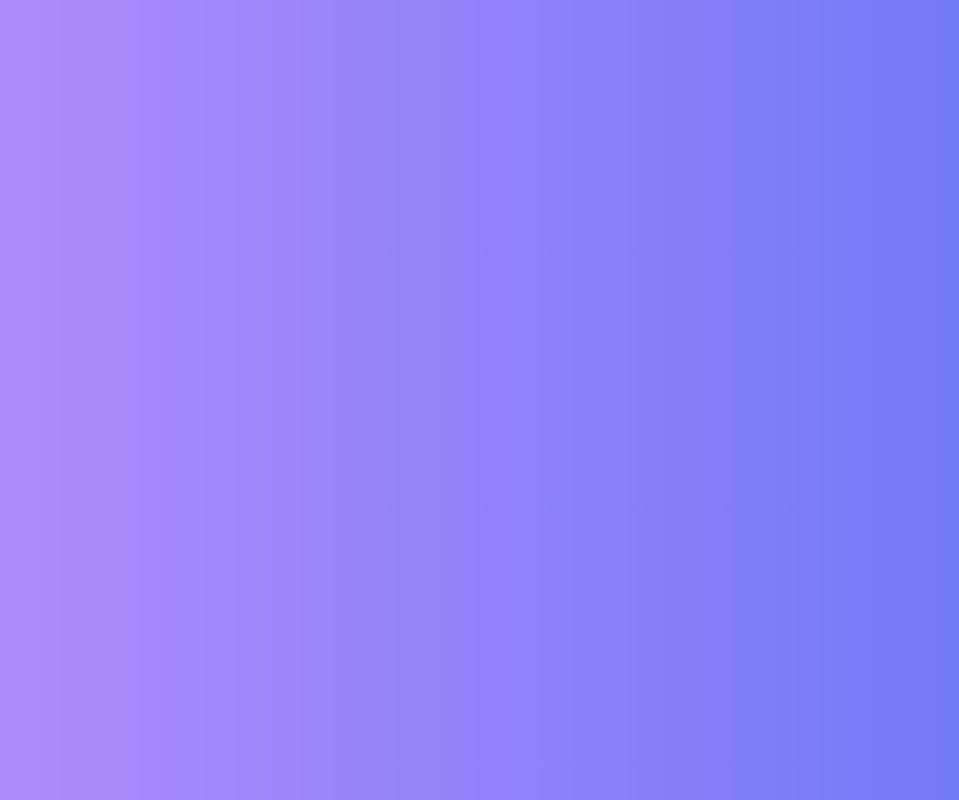
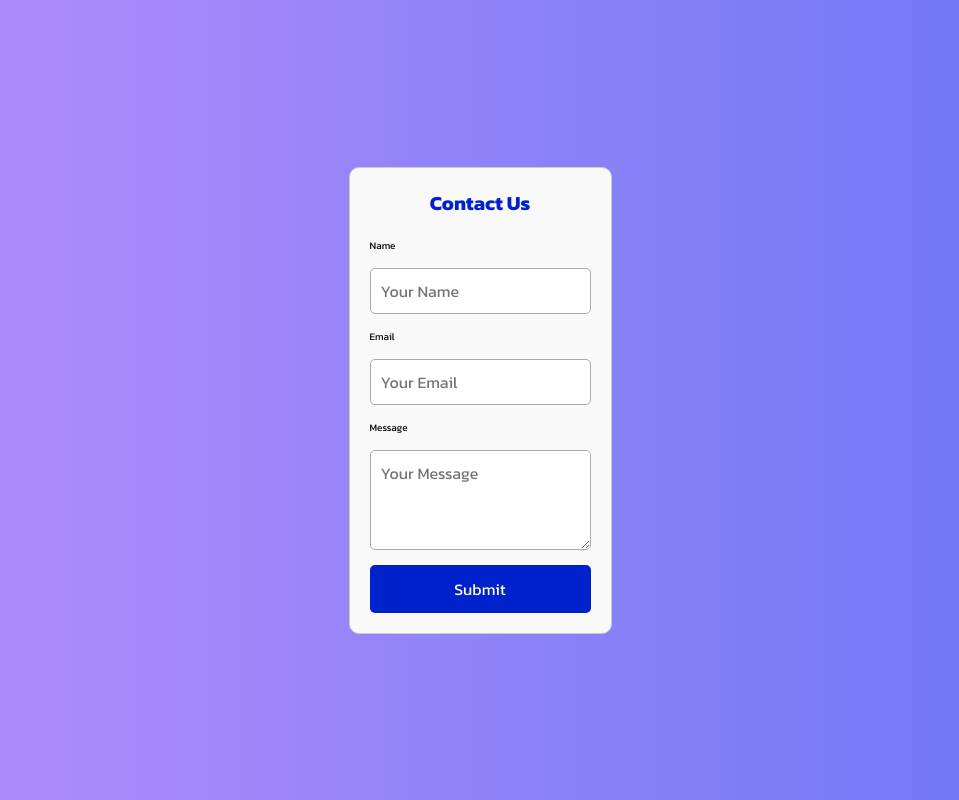
Before and after one commit to truthspear/News-Blog, a React (Vite) app: page /contact in a window 1280 px wide. Before the commit this address had no page. Shown: the whole page, without its empty margins (160-1119 px from the left). Built offline with nearby package versions, Linux system fonts and the light colour scheme.

Commit message:
contact us page

```diff
--- a/src/App.jsx
+++ b/src/App.jsx
@@ -3,6 +3,7 @@ import { BrowserRouter as Router, Routes, Route } from 'react-router-dom';
 import News from './components/News';
 import Login from './components/login';
 import Register from './components/register';
+import ContactUs from './components/ContactUs';  // <-- Import ContactUs component
 
 const App = () => {
   return (
@@ -12,6 +13,7 @@ const App = () => {
           <Route path="/" element={<News />} />
           <Route path="/login" element={<Login />} />
           <Route path="/register" element={<Register />} />
+          <Route path="/contact" element={<ContactUs />} />   {/* <-- Add ContactUs route */}
         </Routes>
       </div>
     </Router>
--- /dev/null
+++ b/src/components/ContactUs.css
@@ -0,0 +1,49 @@
+.contact-container {
+max-width: 500px;
+margin: 50px auto;
+padding: 20px;
+font-family: Arial, sans-serif;
+border: 1px solid #ccc;
+border-radius: 10px;
+background-color: #f9f9f9;
+}
+
+.contact-title {
+text-align: center;
+margin-bottom: 20px;
+color: #0022cc;
+}
+
+.contact-form {
+display: flex;
+flex-direction: column;
+gap: 15px;
+}
+
+.contact-input,
+.contact-textarea {
+padding: 10px;
+font-size: 16px;
+border-radius: 5px;
+border: 1px solid #aaa;
+}
+
+.contact-textarea {
+min-height: 100px;
+resize: vertical;
+}
+
+.contact-button {
+padding: 12px;
+color: white;
+background-color: #0022cc;
+border: none;
+border-radius: 5px;
+font-size: 16px;
+cursor: pointer;
+}
+
+.contact-button:disabled {
+background-color: #ccc;
+cursor: not-allowed;
+}
--- a/src/components/ContactUs.jsx
+++ b/src/components/ContactUs.jsx
@@ -1,71 +1,93 @@
-import React, { useState, useEffect } from "react";
+import React, { useState } from "react";
+import { db } from "./firebaseContact";
+import { collection, addDoc } from "firebase/firestore";
+import "./ContactUs.css";
 
-import { db } from "../firebase";
+const ContactUs = () => {
+  const [formData, setFormData] = useState({
+    name: "",
+    email: "",
+    message: ""
+  });
 
-const Contact = () => {
-  const [name, setName] = useState("");
-  const [email, setEmail] = useState("");
-  const [message, setMessage] = useState("");
+  const [isSubmitting, setIsSubmitting] = useState(false);
 
-  const [loader, setLoader] = useState(false);
+  const handleChange = (e) => {
+    setFormData(prev => ({
+      ...prev,
+      [e.target.name]: e.target.value
+    }));
+  };
 
-  const handleSubmit = (e) => {
+  const handleSubmit = async (e) => {
     e.preventDefault();
-    setLoader(true);
+    setIsSubmitting(true);
 
-    db.collection("contacts")
-      .add({
-        name: name,
-        email: email,
-        message: message,
-      })
-      .then(() => {
-        setLoader(false);
-        alert("Your message has been submitted👍");
-      })
-      .catch((error) => {
-        alert(error.message);
-        setLoader(false);
+    try {
+      await addDoc(collection(db, "contacts"), {
+        ...formData,
+        createdAt: new Date()
       });
+      alert("Your message has been submitted 👍");
 
-    setName("");
-    setEmail("");
-    setMessage("");
+      setFormData({ name: "", email: "", message: "" });
+    } catch (err) {
+      console.error("Error submitting contact form:", err);
+      alert("Failed to submit. Please try again.");
+    }
+
+    setIsSubmitting(false);
   };
 
   return (
-    <form className="form" onSubmit={handleSubmit}>
-      <h1>Contact Us </h1>
+    <div className="contact-container">
+      <h1 className="contact-title">Contact Us</h1>
+      <form className="contact-form" onSubmit={handleSubmit}>
+        <label htmlFor="name">Name</label>
+        <input
+          type="text"
+          id="name"
+          name="name"
+          required
+          value={formData.name}
+          onChange={handleChange}
+          className="contact-input"
+          placeholder="Your Name"
+        />
 
-      <label>Name</label>
-      <input
-        placeholder="Name"
-        value={name}
-        onChange={(e) => setName(e.target.value)}
-      />
+        <label htmlFor="email">Email</label>
+        <input
+          type="email"
+          id="email"
+          name="email"
+          required
+          value={formData.email}
+          onChange={handleChange}
+          className="contact-input"
+          placeholder="Your Email"
+        />
 
-      <label>Email</label>
-      <input
-        placeholder="Email"
-        value={email}
-        onChange={(e) => setEmail(e.target.value)}
-      />
+        <label htmlFor="message">Message</label>
+        <textarea
+          id="message"
+          name="message"
+          required
+          value={formData.message}
+          onChange={handleChange}
+          className="contact-textarea"
+          placeholder="Your Message"
+        />
 
-      <label>Message</label>
-      <textarea
-        placeholder="Message"
-        value={message}
-        onChange={(e) => setMessage(e.target.value)}
-      ></textarea>
-
-      <button
-        type="submit"
-        style={{ background: loader ? "#ccc" : " rgb(2, 2, 110)" }}
-      >
-        Submit
-      </button>
-    </form>
+        <button
+          type="submit"
+          disabled={isSubmitting}
+          className="contact-button"
+        >
+          {isSubmitting ? "Sending..." : "Submit"}
+        </button>
+      </form>
+    </div>
   );
 };
 
-export default Contact;
+export default ContactUs;
--- a/src/components/News.jsx
+++ b/src/components/News.jsx
@@ -112,6 +112,7 @@ const News = () => {
                               <nav className="auth-links">
                                 <Link to="/login" className="auth-link">login</Link>
                                     <Link to="/register" className="auth-link">register</Link>
+                                        <Link to="/contact" className="auth-link">Contact Us</Link>
                             </nav>
             </header>
             <div className="news-content">
@@ -165,7 +166,7 @@ const News = () => {
                 <Bookmarks show={showBookmarksModel} bookmarks={bookmarks}
                     onClose={() => setShowBookmarksModel(false)}
                     onSelectArticle={handleArticleClick} onDeleteBookmark={handleBookmarkClick} />
-                <div className="my-blogs">My Blogs</div>
+                <div className="my-blogs">My Notes</div>
                 <div className="weather-calendar">
                     <Weather />
                     <Calendar />
```
